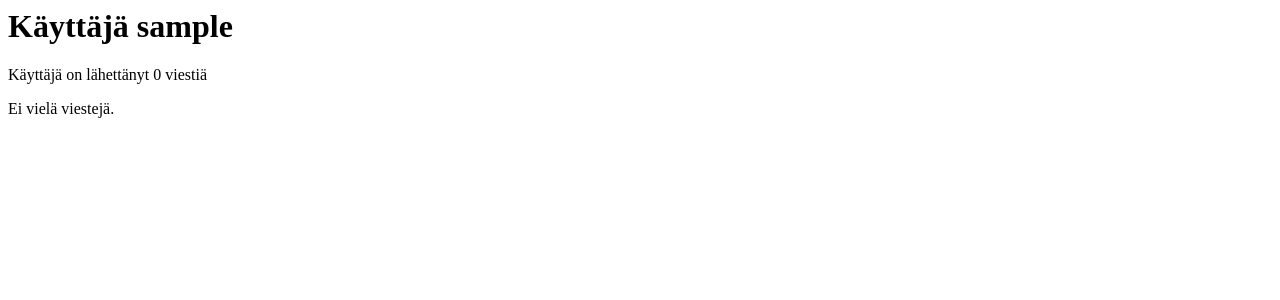
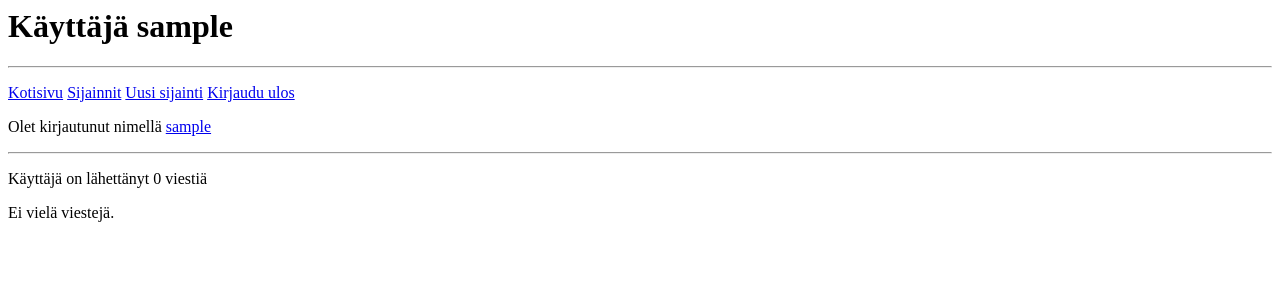
Before and after one commit to A5Beef/Bar-reviewer-application-project, a Flask app: page /user/1 in a window 1280 px wide. Shown: the top 300 px of the page. Run offline with Flask 3, Linux system fonts and the light colour scheme; the visitor is signed in with stand-in values (Sample User, id 1); data comes from the database, SQL or seed files in the repository; data that the repository does not hold is empty.

Commit message:
Added navigation bar to userpage
Also added dividers before and after the navigation bar for visual clarity

```diff
--- a/templates/user.html
+++ b/templates/user.html
@@ -1,5 +1,29 @@
 <h1>Käyttäjä {{ user.username }}</h1>
 
+<hr />
+{% if session.username %}
+  <p>
+    <a href="/">Kotisivu</a>
+    <a href="/locations">Sijainnit</a>
+    <a href="/new_location">Uusi sijainti</a>
+    <a href="/logout">Kirjaudu ulos</a>
+  </p>
+
+  <p>
+    Olet kirjautunut nimellä <a href="/user/{{ session.user_id }}">{{ session.username }}</a>
+  </p>
+
+  {% else %}
+  <p>
+    <a href="/">Kotisivu</a>
+    <a href="/locations">Sijainnit</a>
+    <a href="/register">Rekisteröinti</a>
+  </p>
+
+
+{% endif %}
+
+<hr />
 
 {% if locations %}
 <h2>Lisäämät baarit ({{ locations|length }})</h2>
```
